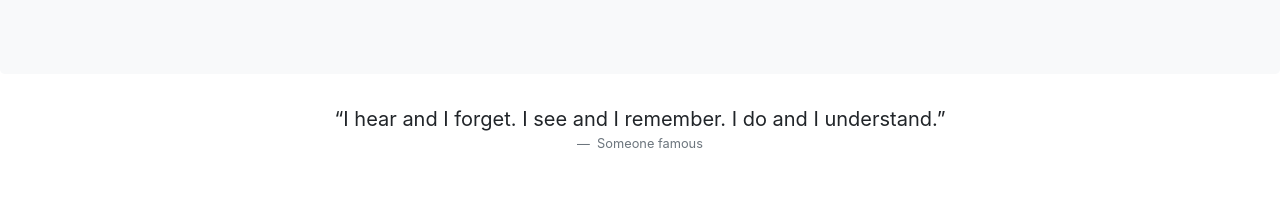
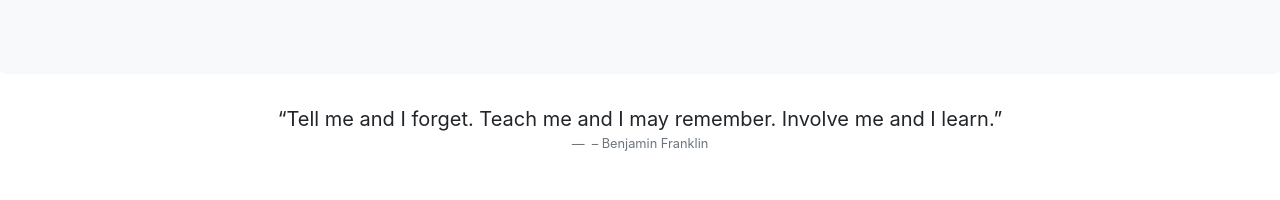
Before and after one commit to P-P-S-Naresh-Varma/Portfolio2, a website built with Parcel: page index.html in a window 1280 px wide. Shown: the part 718-918 px from the top of the page. Built offline with nearby package versions, Linux system fonts and the light colour scheme.

Commit message:
Removed Download resume button and attributed the Quote

```diff
--- a/index.html
+++ b/index.html
@@ -149,10 +149,10 @@
 
     <figure class="text-center">
       <blockquote class="blockquote">
-        <p>“I hear and I forget. I see and I remember. I do and I understand.”</p>
+        <p>“Tell me and I forget. Teach me and I may remember. Involve me and I learn.”</p>
       </blockquote>
       <figcaption class="blockquote-footer">
-        Someone famous
+        – Benjamin Franklin
       </figcaption>
     </figure>
 
@@ -419,8 +419,6 @@
 
    <center> <button id="viewresume" type="button" class="btn btn-primary">View Resume</button>&nbsp &nbsp &nbsp
 
-    <button type="button" id="downloadresume"class="btn btn-primary">Downlod Resume (still in works)</button>
-   <br></br>
   </center>
 
     <div id="resumewin" class="p-5 mb-4 bg-light rounded-3">
```
